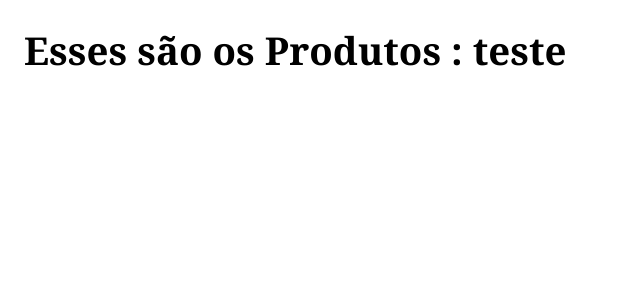
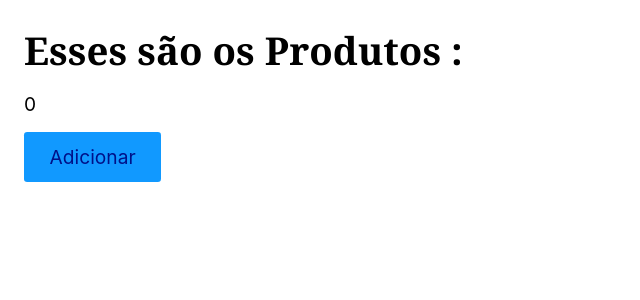
Before and after one commit to tatisabinoviana/ReactParaIniciantesOrigamid, a React (Create React App) app: page / in a window 1280 px wide. Shown: the top 300 px of the page, without its empty margins (0-640 px from the left). Built offline with nearby package versions, Linux system fonts and the light colour scheme.

Commit message:
primeira forma de utilizar o setState no button ( nao recomendada pela comunidade)

```diff
--- a/src/Produtos.js
+++ b/src/Produtos.js
@@ -3,14 +3,20 @@ import React from 'react';
 class Produtos extends React.Component {
   constructor(props) {
     super(props);
-    this.teste = 'teste';
+    this.state = {
+      contar: 0
+    };
   }
   render() {
     return (
       <div>
-        <h1>
-          {this.props.titulo} : {this.teste}
-        </h1>
+        <h1>{this.props.titulo} :</h1>
+        <p>{this.state.contar}</p>
+        <button
+          onClick={() => this.setState({ contar: this.state.contar + 1 })}
+        >
+          Adicionar
+        </button>
       </div>
     );
   }
```
